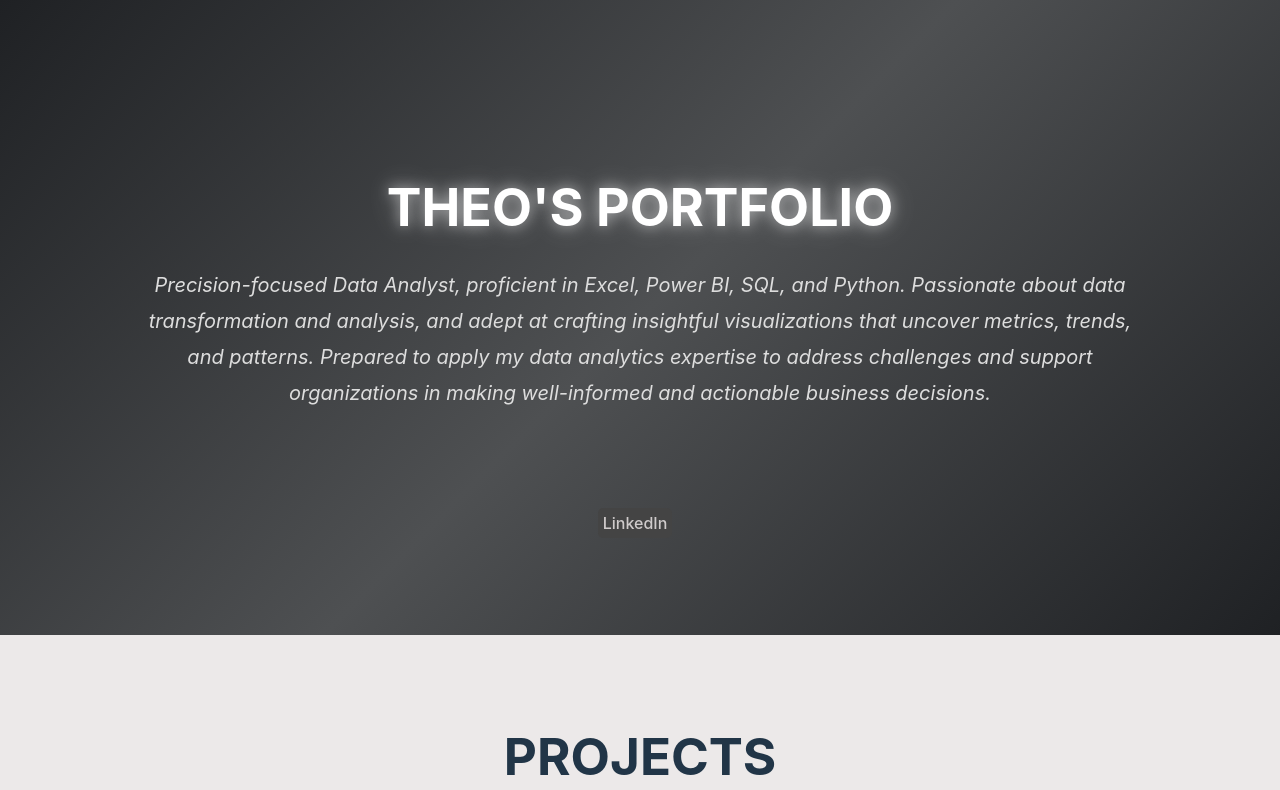
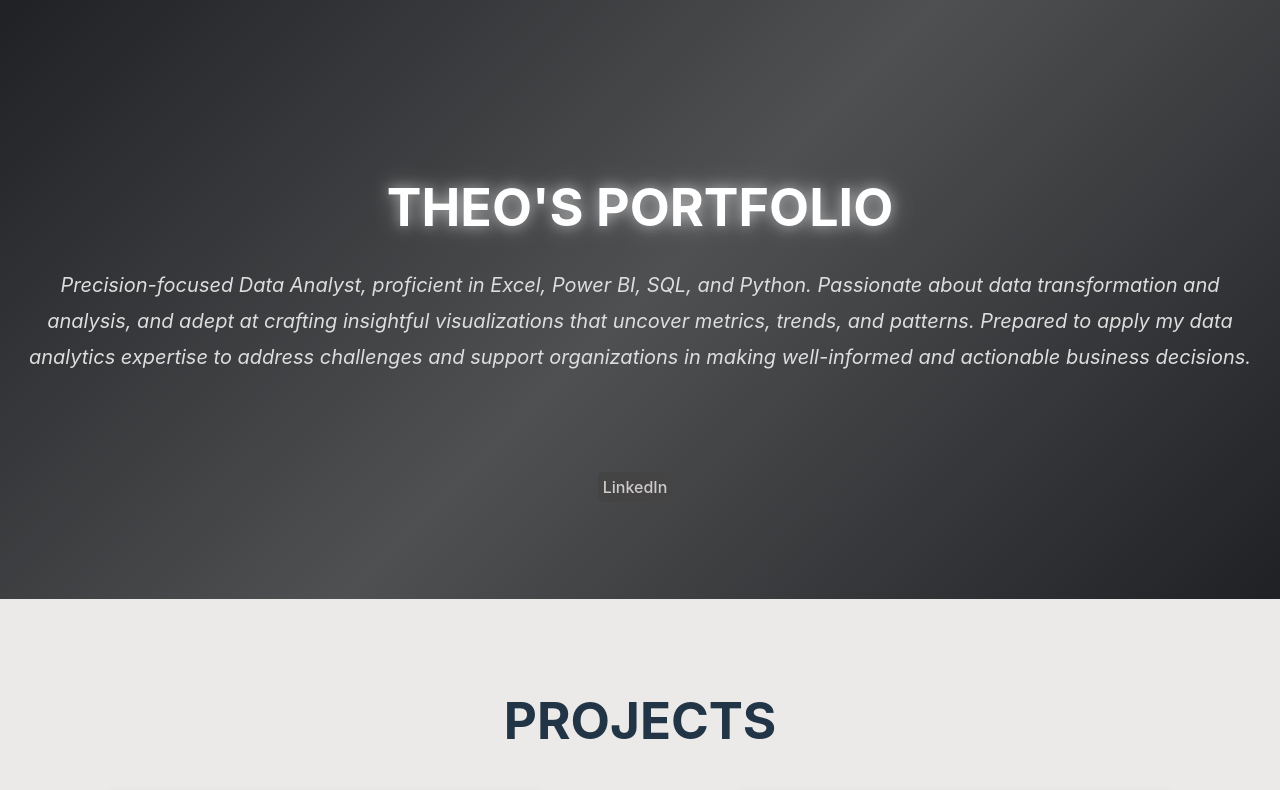
Before and after one commit to Cephasie/TheoPortfolio, a React (Vite) app: page / in a window 1280 px wide. Shown: the top 790 px of the page. Built offline with nearby package versions, Linux system fonts and the light colour scheme.

Commit message:
reposition element

```diff
--- a/src/styles/hero.css
+++ b/src/styles/hero.css
@@ -1,6 +1,6 @@
 .intro-section {
     padding: 100px 20px;
-    text-align: center;
+    text-align:center;
     background: linear-gradient(135deg, #1f2124, #4e5052, #1f2124);
     color: #fff;
     overflow: hidden;
@@ -8,7 +8,7 @@
   }
 
   .intro-container {
-    max-width: 1000px;
+    /* max-width: 800px; */
     margin: 0 auto;
     opacity: 0;
     transform: translateY(50px);
```
